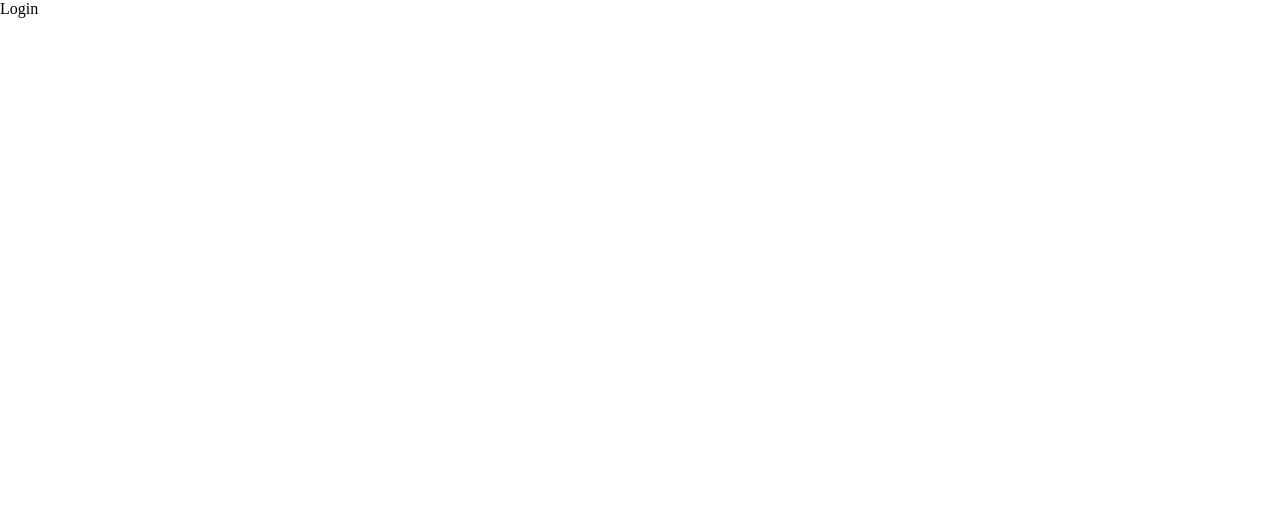
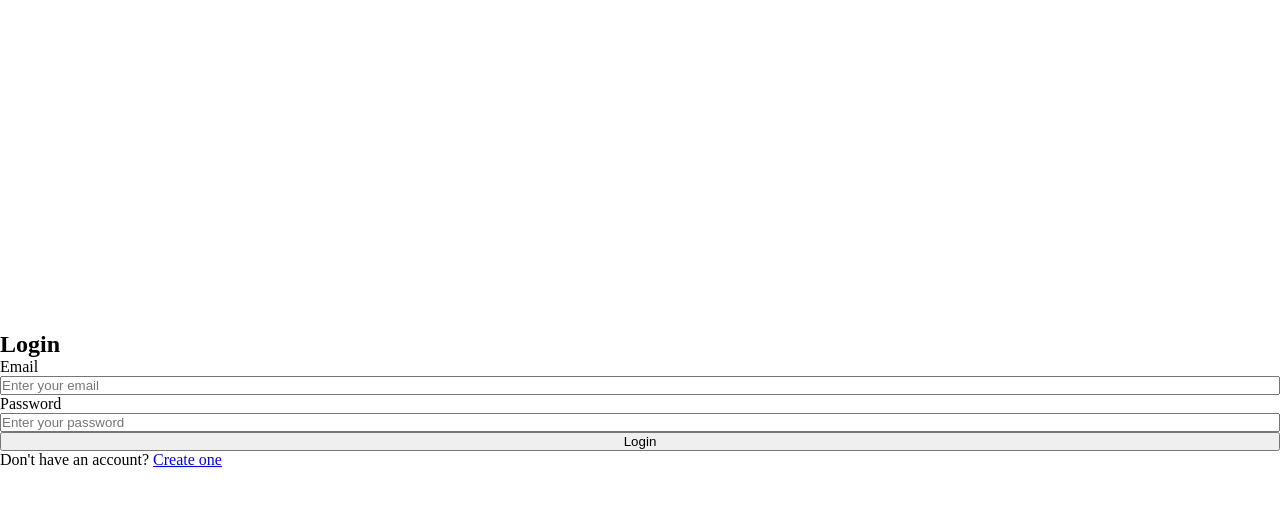
Before and after one commit to TejasJuniwal13/REAL-TIME-CHAT-APP, a React (Vite) app in the folder frontend/: page /login in a window 1280 px wide. Shown: the top 506 px of the page. Built offline with nearby package versions, Linux system fonts and the light colour scheme.

Commit message:
made the ui changes

```diff
--- a/frontend/package.json
+++ b/frontend/package.json
@@ -10,6 +10,7 @@
     "preview": "vite preview"
   },
   "dependencies": {
+    "axios": "^1.10.0",
     "react": "^19.1.0",
     "react-dom": "^19.1.0",
     "react-router-dom": "^7.6.2"
--- a/frontend/src/routes/AppRoutes.jsx
+++ b/frontend/src/routes/AppRoutes.jsx
@@ -1,5 +1,7 @@
 import React from 'react'
 import { Route, BrowserRouter, Routes } from 'react-router-dom'
+import Login from '../screens/Login'
+import Register from '../screens/Register'
 
 const AppRoutes = () => {
   return (
@@ -8,8 +10,8 @@ const AppRoutes = () => {
 
     <Routes>
         <Route path='/' element={<div>Home</div>}></Route>
-        <Route path='/register' element={<div>Register</div>}></Route>
-        <Route path='login'v element={<div>Login</div>}></Route>
+        <Route path='/register' element={<Register/>}></Route>
+        <Route path='login'v element={<Login/>}></Route>
     </Routes>
     </BrowserRouter>
   )
```
Also changed, not shown: frontend/src/App.css (deleted), 1 other file (tests, documents, lock files or other folders).
